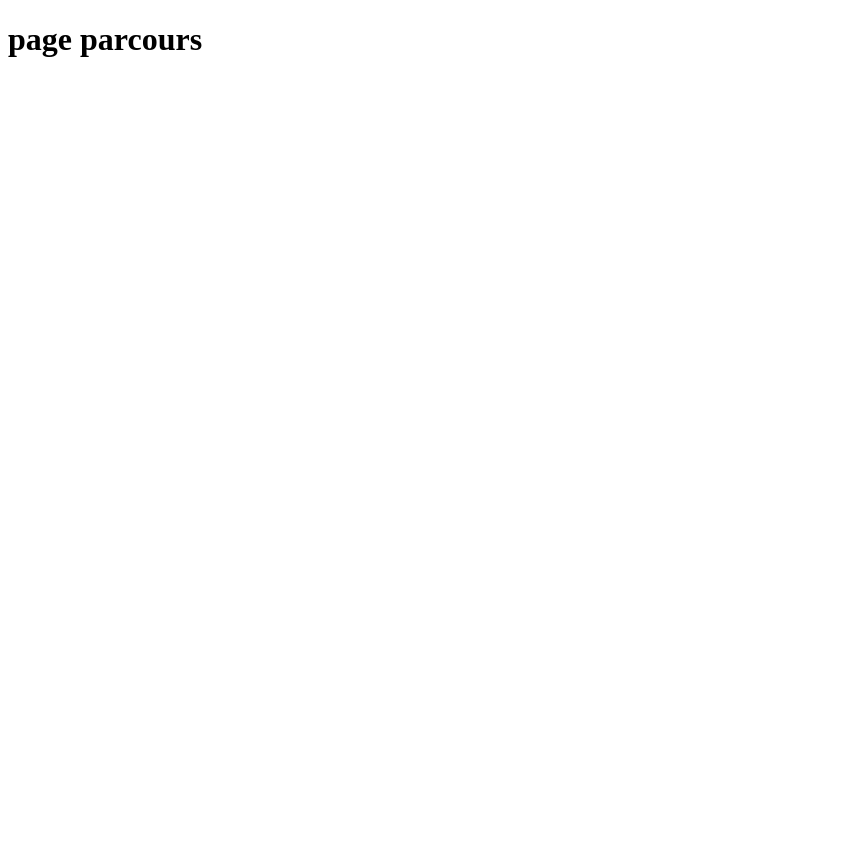
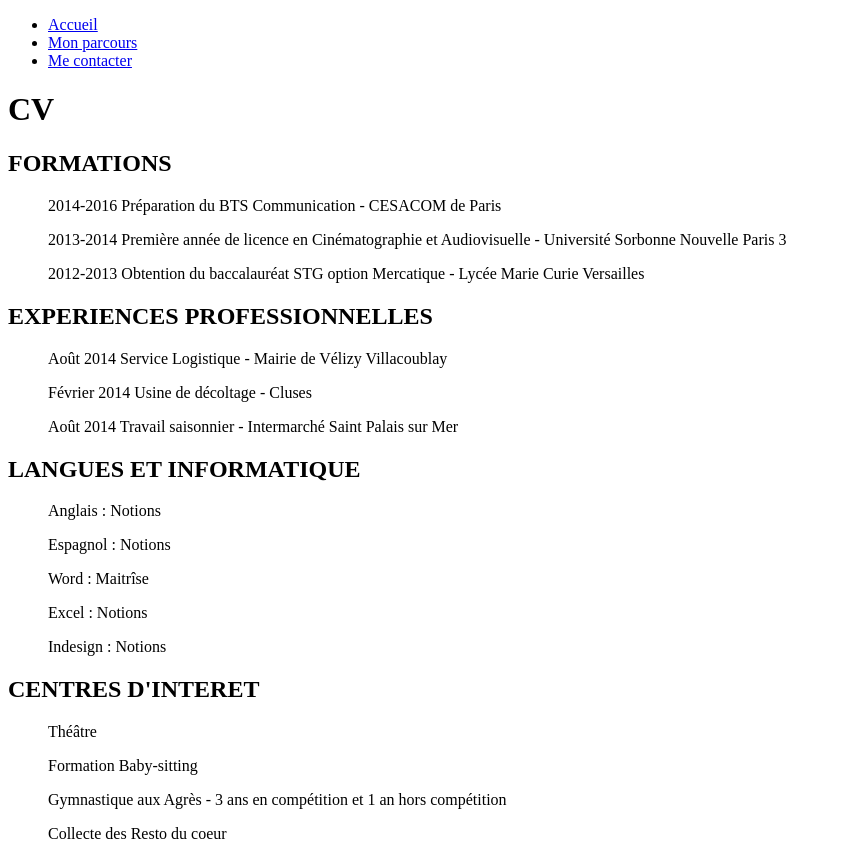
Before and after one commit to Manonrenaud/Repotest, a plain HTML site: page parcours.html in a window 1280 px wide. Shown: the whole page, without its empty margins (0-841 px from the left). Before the commit the page ends 800 px from the top, so only its background shows below. Drawn offline with Linux system fonts and the light colour scheme.

Commit message:
Ajout d'informations des pages accueil, parcours

```diff
--- a/parcours.html
+++ b/parcours.html
@@ -2,10 +2,45 @@
 <html lang="en">
 <head>
     <meta charset="UTF-8">
-    <title>Document</title>
+    <title>Parcours</title>
 </head>
 <body>
-   <h1>page parcours</h1>
 
+  <header>
+      <nav>
+          <ul>
+              <li><a href="index.html">Accueil</a></li>
+              <li><a href="parcours.html">Mon parcours</a></li>
+              <li><a href="contact.html">Me contacter</a></li>
+          </ul>
+      </nav>
+  </header>
+   <main>
+   <h1>CV</h1>
+
+   <h2>FORMATIONS</h2>
+   <ol>2014-2016 Préparation du BTS Communication - CESACOM de Paris</ol>
+    <ol>2013-2014 Première année de licence en Cinématographie et Audiovisuelle - Université Sorbonne Nouvelle Paris 3</ol>
+    <ol> 2012-2013 Obtention du baccalauréat STG option Mercatique - Lycée Marie Curie Versailles</ol>
+
+    <h2>EXPERIENCES PROFESSIONNELLES</h2>
+    <ol>Août 2014 Service Logistique - Mairie de Vélizy Villacoublay</ol>
+    <ol>Février 2014 Usine de décoltage - Cluses</ol>
+    <ol>Août 2014 Travail saisonnier - Intermarché Saint Palais sur Mer</ol>
+
+    <h2>LANGUES ET INFORMATIQUE</h2>
+    <ol>Anglais : Notions</ol>
+    <ol>Espagnol : Notions</ol>
+
+    <ol>Word : Maitrîse</ol>
+    <ol>Excel : Notions</ol>
+    <ol>Indesign : Notions</ol>
+
+    <h2>CENTRES D'INTERET</h2>
+    <ol>Théâtre</ol>
+    <ol>Formation Baby-sitting</ol>
+    <ol>Gymnastique aux Agrès - 3 ans en compétition et 1 an hors compétition</ol>
+    <ol>Collecte des Resto du coeur</ol>
+     </main>
 </body>
 </html>
```
Also changed, not shown: contact.html (+15 -1 lines), index.html (+22 -4 lines).
